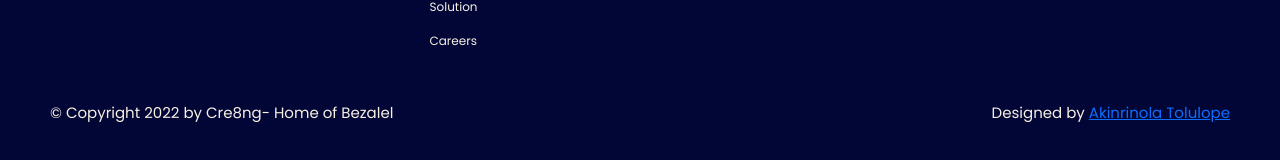
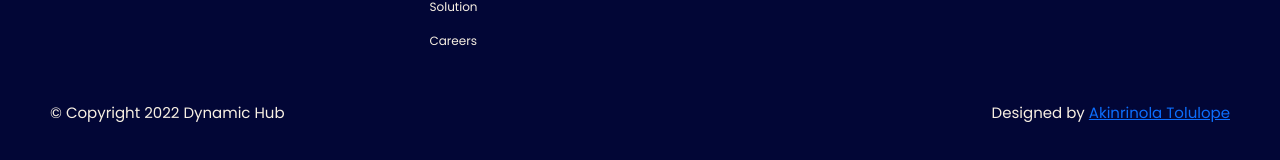
Before and after one commit to bossteeh/ProjectVestium, a plain HTML site: page index.html in a window 1280 px wide. Shown: the part 4057-4217 px from the top of the page. Drawn offline with Linux system fonts and the light colour scheme.

Commit message:
added copyright dynamic hub

```diff
--- a/index.html
+++ b/index.html
@@ -347,7 +347,7 @@
         <br>
         <br>
         <div class="copyright">
-            <p>&copy; Copyright 2022 by Cre8ng- Home of Bezalel</p>
+            <p>&copy; Copyright 2022 Dynamic Hub</p>
             <p>Designed by <a href="http://github.com/bossteeh" target="_blank">Akinrinola Tolulope</a> </p>
         </div>
 
```
